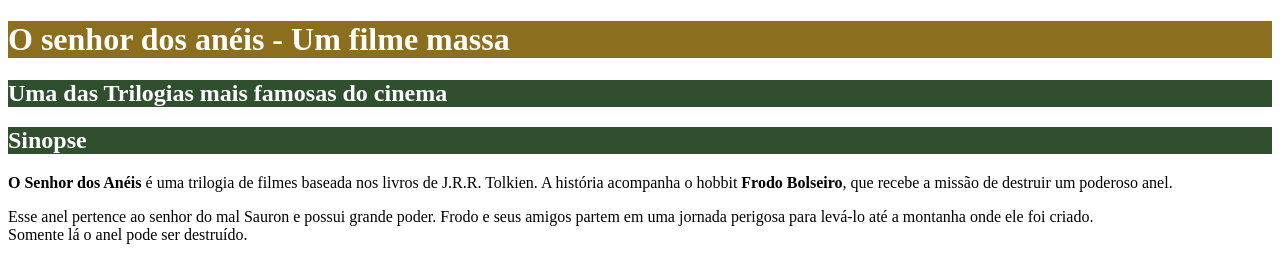
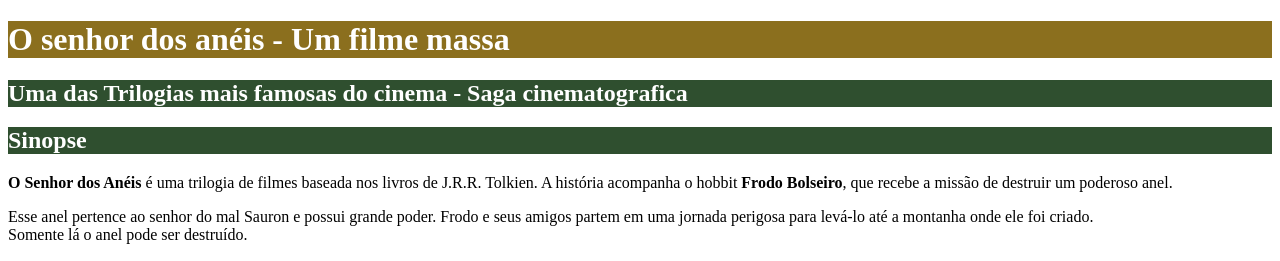
Before and after one commit to bruno50799/projeto_sitesenhordosaneis, a plain HTML site: page index.html in a window 1280 px wide. Shown: the top 261 px of the page. Drawn offline with Linux system fonts and the light colour scheme.

Commit message:
alteração do titulo secundario

```diff
--- a/index.html
+++ b/index.html
@@ -17,7 +17,7 @@
     </head>
     <body>
         <h1 id="titulo_principal">O senhor dos anéis - Um filme massa</h1>
-        <h2 class="titulo_segundario">Uma das Trilogias mais famosas do cinema</h2>
+        <h2 class="titulo_segundario">Uma das Trilogias mais famosas do cinema - Saga cinematografica</h2>
         <h2 class="titulo_segundario">Sinopse</h2>
            <p><strong>O Senhor dos Anéis</strong> é uma trilogia de filmes baseada nos livros de J.R.R.
             Tolkien. A história acompanha o hobbit <strong>Frodo Bolseiro</strong>, que recebe a missão
```
